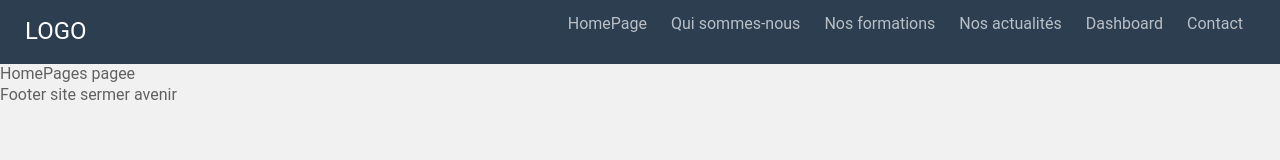
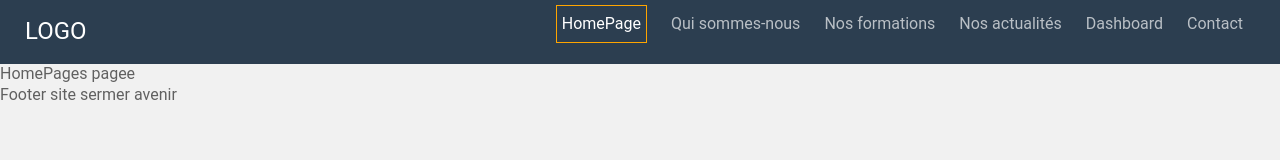
Before and after one commit to sermer12/sermer_avenir, a React (Vite) app in the folder frontend/: page / in a window 1280 px wide. Shown: the top 160 px of the page. Built offline with nearby package versions, Linux system fonts and the light colour scheme.

Commit message:
animation navbar lorsquon est actif sur un menu

```diff
--- a/frontend/src/components/Routes.jsx
+++ b/frontend/src/components/Routes.jsx
@@ -1,21 +1,49 @@
 import React from "react";
 import { NavLink, Outlet } from "react-router-dom";
-import "../styles/root.css"
+import "../styles/root.css";
 
 const Routes = () => {
   return (
     <>
       <header className="hearder_root">
-        <div className="logo_sumer">
-          LOGO
-        </div>
+        <div className="logo_sumer">LOGO</div>
         <nav>
-          <NavLink to="/">HomePage</NavLink>
-          <NavLink to="/Qui sommes-nous">Qui sommes-nous</NavLink>
-          <NavLink to="/Nos formations">Nos formations</NavLink>
-          <NavLink to="/Nos actualites">Nos actualités</NavLink>
-          <NavLink to="/dashboard">Dashboard</NavLink>
-          <NavLink to="/Contact">Contact</NavLink>
+          <NavLink
+            to="/"
+            className={({ isActive }) => (isActive ? "is_active" : "")}
+          >
+            HomePage
+          </NavLink>
+          <NavLink
+            to="/Qui sommes-nous"
+            className={({ isActive }) => (isActive ? "is_active" : "")}
+          >
+            Qui sommes-nous
+          </NavLink>
+          <NavLink
+            to="/Nos formations"
+            className={({ isActive }) => (isActive ? "is_active" : "")}
+          >
+            Nos formations
+          </NavLink>
+          <NavLink
+            to="/Nos actualites"
+            className={({ isActive }) => (isActive ? "is_active" : "")}
+          >
+            Nos actualités
+          </NavLink>
+          <NavLink
+            to="/dashboard"
+            className={({ isActive }) => (isActive ? "is_active" : "")}
+          >
+            Dashboard
+          </NavLink>
+          <NavLink
+            to="/Contact"
+            className={({ isActive }) => (isActive ? "is_active" : "")}
+          >
+            Contact
+          </NavLink>
         </nav>
       </header>
       <div className="container">
--- a/frontend/src/styles/root.css
+++ b/frontend/src/styles/root.css
@@ -34,6 +34,12 @@ nav a {
 nav a:hover {
   color: #fff;
 }
+.is_active {
+  color: #fff;
+  padding: 5px;
+  border: 1px solid orange;
+  transition: 0.3s ease-in-out;
+}
 @media only screen and (max-width: 400px) {
   nav a {
     display: block;
```
